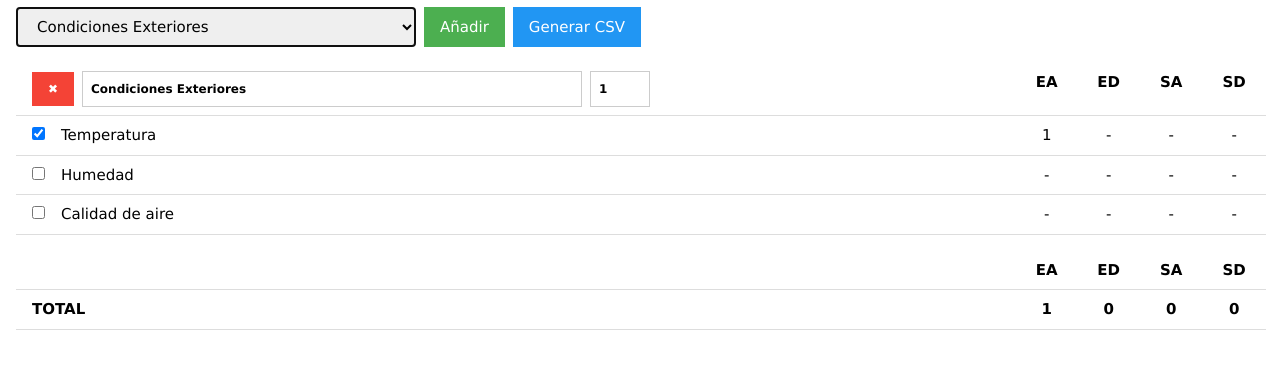
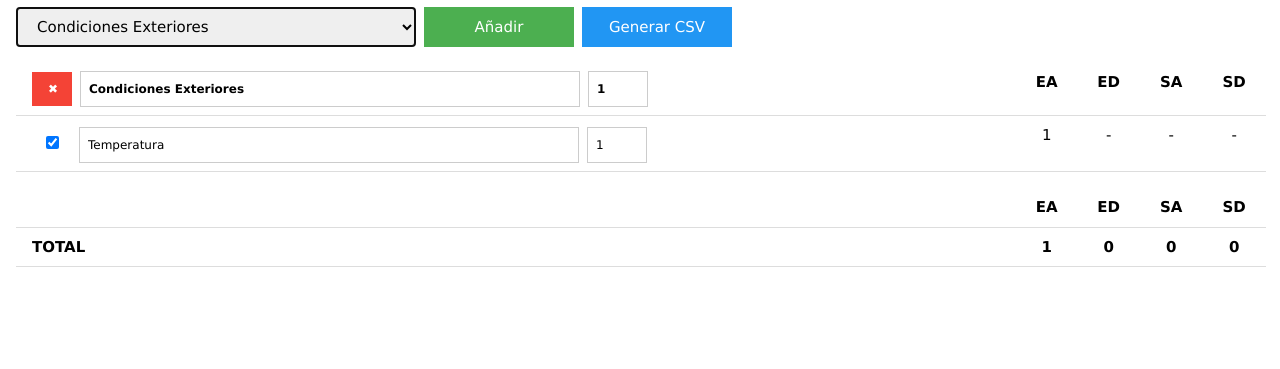
Before and after one commit to arcsl/EasyPoint, a website: page index.html in a window 1280 px wide. Both pictures are taken after a click on the button "Añadir". Shown: the part 67-436 px from the top of the page. Drawn offline with Linux system fonts and the light colour scheme.

Commit message:
textos y cantidades de cada linea editables y funcionando

```diff
--- a/blocks.js
+++ b/blocks.js
@@ -3,13 +3,17 @@ const signalTypes = ["EA", "ED", "SA", "SD"];
 const blocksData = {
 	"Condiciones Exteriores": {
 		"Temperatura": "EA",
-		"Humedad": "ea",
-		"Calidad de aire": "ea",
+	},
+	"Maestro Caldera": {
+		"Temperatura impulsión": "EA",
+		"Bomba calderas": "edsd",
+		"Presostato agua": "ED",
+		"Ventilacion forzada": "edsd",
+		"Electroválvula de Gas": "sd",
 	},
 	"Caldera": {
-		"Sonda": "EA",
-		"Bomba": "edsd",
-		"Presostato": "ed",
+		"Temperatura impulsión": "EA",
+		"Bomba": "EDSD",
 		"Quemador": "SD",
 	},
 	"Circuito Calefacción": {
--- a/index.html
+++ b/index.html
@@ -17,8 +17,8 @@
 
 	<div class="w3-margin-bottom" style="display: flex; gap: 8px;">
 		<select class="w3-select w3-border" style="width: 400px; padding-left:16px;" id="blockSelect"></select>
-		<button class="w3-button w3-green" onclick="addBlock()">Añadir</button>
-		<button class="w3-button w3-blue" onclick="generateCSV()">Generar CSV</button>
+		<button class="w3-button w3-green botonAncho" onclick="addBlock()">Añadir</button>
+		<button class="w3-button w3-blue botonAncho" onclick="generateCSV()">Generar CSV</button>
 	</div>
 
 	<div class="w3-margin-bottom" style="display: none; gap: 8px;" id="divEstudio">
--- a/script.js
+++ b/script.js
@@ -135,32 +135,14 @@ function addHeader(table) {
 
     const deleteBtn = document.createElement("button");
     deleteBtn.textContent = "✖";
-    deleteBtn.className = "w3-button w3-red w3-small";
+    deleteBtn.className = "w3-button w3-red w3-small botonTxiki";
     deleteBtn.onclick = () => {
         table.remove();
         updateSummary();
     };
 
-    const nameInput = document.createElement("input");
-    nameInput.className = "w3-input w3-border w3-small";
-    nameInput.value = blockSelect.value;
-    nameInput.style.display = "inline-block";
-    nameInput.style.width = "500px";
-    nameInput.style.marginLeft = "8px";
-
-    const numberInput = document.createElement("input");
-    numberInput.type = "number";
-    numberInput.style.display = "inline-block";
-    numberInput.value = 1;
-    numberInput.min = 1; // evita números negativos o cero si no son deseados
-    numberInput.step = 1; // solo números enteros
-    numberInput.className = "w3-input w3-border w3-small";
-    numberInput.style.width = "60px";
-    numberInput.style.marginLeft = "8px";
-    numberInput.oninput = () => {
-        numberInput.value = numberInput.value.replace(/[^0-9]/g, '');
-    };
-
+    const nameInput = inputNombre(blockSelect.value);
+    const numberInput = inputNumero();
     numberInput.onchange = () => {
         const checkboxes = table.querySelectorAll('input[type="checkbox"]');
         checkboxes.forEach(checkbox => {
@@ -168,13 +150,11 @@ function addHeader(table) {
         });
     };
 
-
     headerCell.appendChild(deleteBtn);
     headerCell.appendChild(nameInput);
     headerCell.appendChild(numberInput);
 
     headerRow.appendChild(headerCell);
-
 
     signalTypes.forEach(sig => {
         const th = document.createElement("th");
@@ -204,12 +184,17 @@ function addBody(table) {
         checkbox.type = "checkbox";
         checkbox.checked = code === code.toUpperCase();
 
-        const label = document.createElement("label");
-        label.className = "w3-margin-left";
-        label.innerText = name;
+        const nameInput = inputNombre(name);
+        nameInput.innerText = name;
+
+        const numberInput = inputNumero();
+        numberInput.onchange = () => {
+            checkbox.dispatchEvent(new Event('change', { bubbles: true }));
+        };
 
         nameCell.appendChild(checkbox);
-        nameCell.appendChild(label);
+        nameCell.appendChild(nameInput);
+        nameCell.appendChild(numberInput);
         row.appendChild(nameCell);
 
         const multiplierInput = table.querySelector("thead input[type='number']");
@@ -221,7 +206,7 @@ function addBody(table) {
             // Multiplicar por el valor del input del thead
             const count = signalCounts[sig] === 0 ? "-" : signalCounts[sig];
             cell.textContent = checkbox.checked
-                ? (count === "-" ? "-" : count * (multiplierInput ? multiplierInput.value : 1))
+                ? (count === "-" ? "-" : count * multiplierInput.value * numberInput.value)
                 : "-";
             row.appendChild(cell);
         });
@@ -232,7 +217,7 @@ function addBody(table) {
                     if (cell.classList.contains(sig)) {
                         const count = signalCounts[sig] === 0 ? "-" : signalCounts[sig];
                         cell.textContent = checkbox.checked
-                            ? (count === "-" ? "-" : count * (multiplierInput ? multiplierInput.value : 1))
+                            ? (count === "-" ? "-" : count * multiplierInput.value * numberInput.value)
                             : "-";
                     }
                 });
@@ -245,7 +230,7 @@ function addBody(table) {
     return tbody;
 }
 
-function totalHeaderRow () {
+function totalHeaderRow() {
 
     const sumTableHeadRow = divSummario.querySelector("table thead tr");
     sumTableHeadRow.innerHTML = "";
@@ -260,3 +245,29 @@ function totalHeaderRow () {
     });
 
 }
+
+function inputNombre(texto) {
+    const nameInput = document.createElement("input");
+    nameInput.className = "w3-input w3-border w3-small";
+    nameInput.value = texto;
+    nameInput.style.display = "inline-block";
+    nameInput.style.width = "500px";
+    nameInput.style.marginLeft = "8px";
+    return nameInput;
+}
+
+function inputNumero() {
+    const numberInput = document.createElement("input");
+    numberInput.type = "number";
+    numberInput.style.display = "inline-block";
+    numberInput.value = 1;
+    numberInput.min = 1; // evita números negativos o cero si no son deseados
+    numberInput.step = 1; // solo números enteros
+    numberInput.className = "w3-input w3-border w3-small";
+    numberInput.style.width = "60px";
+    numberInput.style.marginLeft = "8px";
+    numberInput.oninput = () => {
+        numberInput.value = numberInput.value.replace(/[^0-9]/g, '');
+    };
+    return numberInput;
+}
--- a/style.css
+++ b/style.css
@@ -24,3 +24,16 @@ tr > td:not(:first-child),
 tr > th:not(:first-child) {
     text-align : center;
 }
+
+button.botonAncho {
+    width : 150px;
+}
+
+button.botonTxiki {
+    width : 40px;
+}
+
+input[type="checkbox"] {
+  margin:12px;
+  margin-left: 14px;
+}
```
